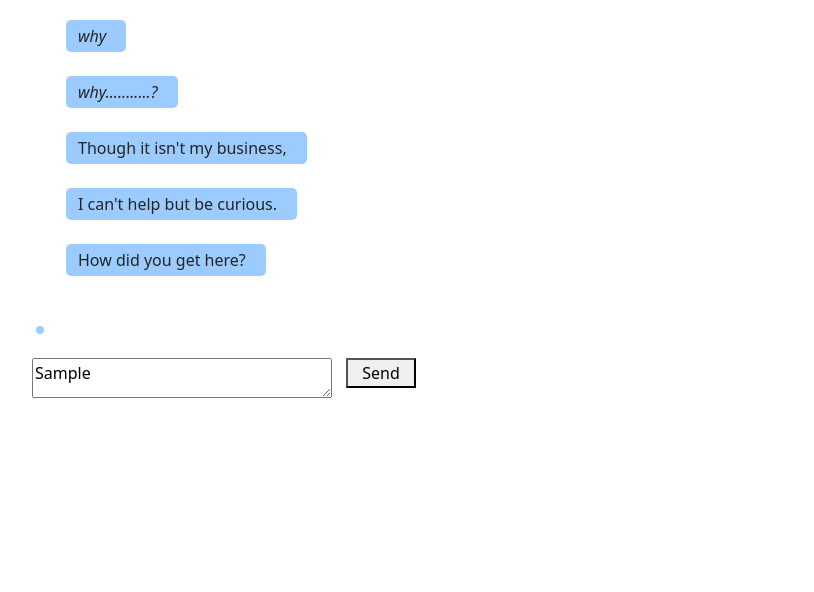
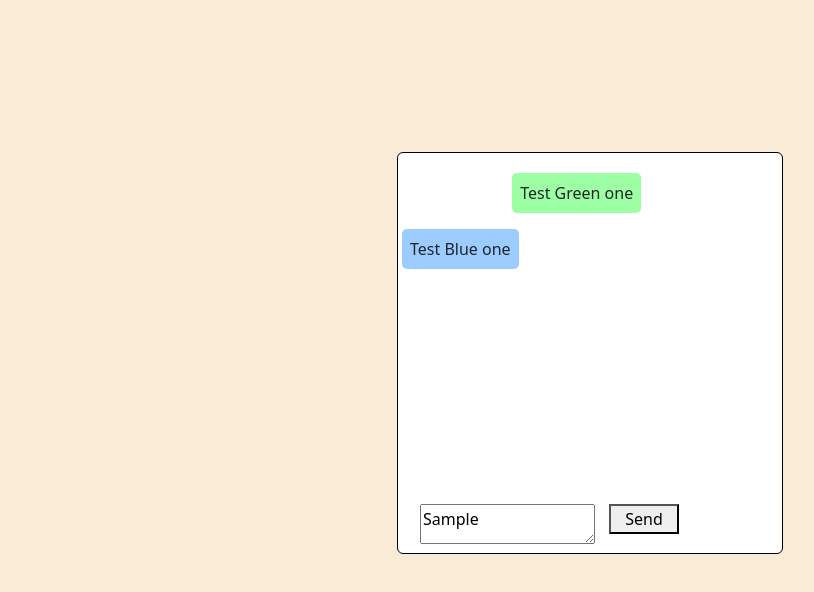
Before and after one commit to LexxBell/ARG, a plain HTML site: page Index.html in a window 1280 px wide. Both pictures are taken after typing "Sample" into the empty fields and a click on the button "Send". Shown: the whole page, without its empty margins (50-864 px from the left). Drawn offline with nearby package versions, Linux system fonts and the light colour scheme.

Commit message:
Updated message functionality

```diff
--- a/Index.html
+++ b/Index.html
@@ -1,5 +1,6 @@
 <html lang="en">
 <head>
+
     <meta charset="UTF-8">
     <meta http-equiv="X-UA-Compatible" content="IE=edge">
     <meta name="viewport" content="width=device-width, initial-scale=1.0">
@@ -14,23 +15,7 @@
 
     <div class="container">
     <ul>
-            <div class="row">
-                <li><i>why</i></li>
-            </div>
-            <div class="row">
-                <li><i>why...........?</i></li>
-            </div>
-            <div class="row">
-                <li>Though it isn't my business, </li>
-            </div>
-            <div class="row">
-                <li>I can't help but be curious. </li>
-            </div>
-            <div class="row">
-                <li>How did you get here?        </li>
-            </div>
-            <div class="row" class="lastrow">
-            </div>
+
     </ul>
        <div class="row">
             <div class="col-sm">
--- a/Learning.js
+++ b/Learning.js
@@ -1,12 +1,41 @@
 const sendButton = document.querySelector('button');
 const texts = document.querySelectorAll('div');
 const ul = document.querySelector('ul');
-const lastRow = document.getElementsByClassName('lastrow');
 
+const blueMsg = ['Test Blue one','Test Blue two','Test Blue three',
+                 'Test Blue four','Test Blue five' ];
 
+const greenMsg = ['Test Green one','Test green two','Test Green three',
+                  'Test Green four', 'Test Green five',];
+
+/* Count the total messages so we don't delete older messages
+ unless the screen is full already */
+const MAX_MESSAGES = 15;
+var totalMsgs = 0;
+var i = 0;
 
 sendButton.addEventListener('click', () => {
+   sendMessage();
+});
+
+function sendMessage() {
+
+   if ( totalMsgs >= 4) {
+      ul.removeChild(ul.firstChild);
+   }
+   const pi = document.createElement('p');
+   pi.textContent = greenMsg[i];
+   ul.append(pi);
+
+   if ( totalMsgs >= 4) {
+      ul.removeChild(ul.firstChild);
+   }
    const li = document.createElement('li');
-   ul.after(li);
-   ul.removeChild(ul.firstChild);
-});
+   li.textContent = blueMsg[i];
+   setTimeout(function() {
+      ul.append(li);
+      }, 1000);
+
+   i++;
+   totalMsgs+=2;
+}
--- a/style.css
+++ b/style.css
@@ -10,12 +10,37 @@
     border: 1px dotted greenyellow;
 }
 
+body {
+    padding-left: 35%;
+    padding-right: 35%;
+    padding-top: 10%;
+    background-color: antiquewhite !important;
+}
+
 li {
     list-style-type: none;
-    padding: 4px;
-    margin: 4px;
+    margin-left: -40px;
+    margin-bottom: 20px;
+    border-radius: 7px;
+    padding-bottom: 50px;
+    padding: 8px;
     border-color: rgba(165, 165, 238, 0.041);
     background: rgba(51, 149, 255, 0.481);
+    border-radius: 5px;
+    width: fit-content;
+    size: relative;
+}
+
+p {
+    list-style-type: none;
+    margin-left: 15%;
+    margin-bottom: 20px;
+    border-radius: 7px;
+    padding-bottom: 50px;
+    padding-right: 75%;
+    padding: 8px;
+    border-color: rgba(165, 165, 238, 0.041);
+    background: rgba(51, 255, 65, 0.481);
     border-radius: 5px;
     width: fit-content;
 }
@@ -23,19 +48,34 @@ li {
 div {
     margin-left: -10px;
     border-radius: 7px;
-    padding-bottom: 10px;
-    padding: 10px;
+    padding: 20px;
     border-radius: 5px;
-    width: fit-content;
+}
+
+.col-sm {
+    position: center;
+}
+
+
+.container {
+    background-color: white;
+    margin: 25px;
+    width: 200px;
+    height: 400px;
+    outline: solid 1px black;
 }
 
 button {
-    margin-left: 10px;
     height: 30px;
     width: 70px;
 }
 
 textarea {
     height: 40px;
-    width: 300px;
+    width: 175px;
 }
+
+ul {
+    width: 500px;
+    height: 275px;
+}
```
Lines whose indentation alone changed are shown as unchanged.
